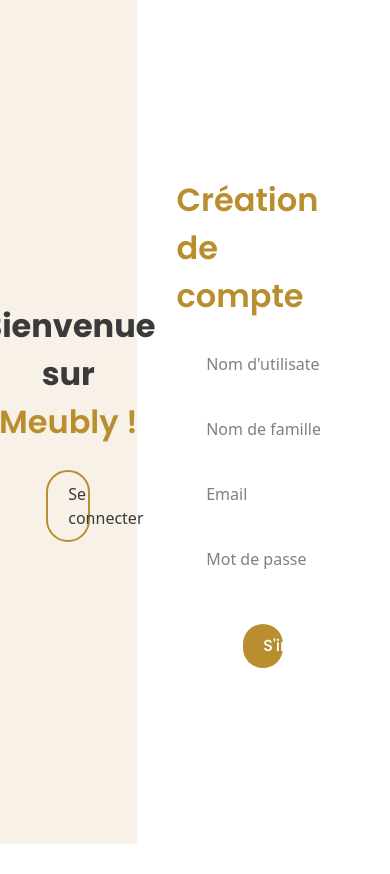
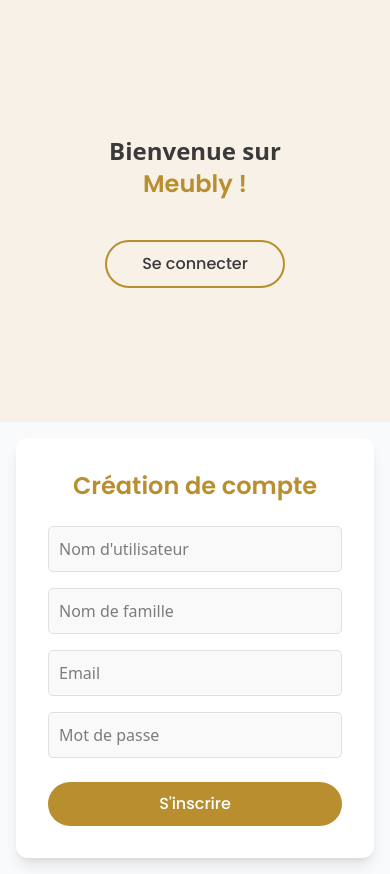
Before and after one commit to Sacha200/meubly, a Vue app in the folder meubly-front/: page /register in a window 390 px wide. Before the commit the page ends 844 px from the top, so only its background shows below. Built offline with nearby package versions, Linux system fonts and the light colour scheme; what @auth0/auth0-vue would draw is missing.

Commit message:
responsive_app

```diff
--- a/meubly-front/package.json
+++ b/meubly-front/package.json
@@ -19,9 +19,9 @@
   },
   "devDependencies": {
     "@vitejs/plugin-vue": "^5.2.1",
-    "autoprefixer": "^10.4.20",
+    "autoprefixer": "^10.4.21",
     "postcss": "^8.5.3",
-    "tailwindcss": "^4.0.9",
+    "tailwindcss": "^4.1.7",
     "vite": "^6.1.0"
   }
 }
--- a/meubly-front/src/clientapi.js
+++ b/meubly-front/src/clientapi.js
@@ -184,3 +184,54 @@
 }
  *
  */
+
+/**
+ * Ajoute un meuble aux favoris de l'utilisateur connecté
+ * @param {string} furniture_id - L'ID du meuble à ajouter
+ * @returns {Promise<object>} - Le favori ajouté
+ */
+export async function addFavorite(furniture_id) {
+  // Récupérer l'utilisateur connecté
+  const { data: { user }, error: userError } = await supabase.auth.getUser();
+  if (userError || !user) {
+    throw new Error("Utilisateur non connecté");
+  }
+
+  // Insérer dans la table Favoris
+  const { data, error } = await supabase
+    .from('Favoris')
+    .insert([
+      {
+        user_id: user_id,
+        furniture_id: furniture_id
+      }
+    ])
+    .select()
+    .single();
+
+  if (error) {
+    throw error;
+  }
+
+  return data;
+}
+
+export async function removeFavorite(furniture_id) {
+  const { data: { user }, error: userError } = await supabase.auth.getUser();
+  if (userError || !user) {
+    throw new Error("Utilisateur non connecté");
+  }
+
+  const { error } = await supabase
+    .from('Favoris')
+    .delete()
+    .eq('user_id', user_id)
+    .eq('furniture_id', furniture_id);
+
+  if (error) throw error;
+}
+
+export async function isUserLoggedIn() {
+  const { data: { user } } = await supabase.auth.getUser();
+  return !!user;
+}
--- a/meubly-front/src/components/Favoris/ListeFavoris.vue
+++ b/meubly-front/src/components/Favoris/ListeFavoris.vue
@@ -1,12 +1,14 @@
 <template>
-    <div class="container">
-        <h1 class="title-favoris my-6">Mes favoris</h1>
-        <div class="p-4  flex justify-center gap-4" style="margin-top: 30px;">
+    <div class="container mx-auto px-4">
+        <h1 class="title-favoris my-4 md:my-6">Mes favoris</h1>
+        <div
+          class="grid grid-cols-1 sm:grid-cols-2 lg:grid-cols-3 xl:grid-cols-4 gap-4 md:gap-6 justify-center max-w-6xl mx-auto"
+        >
             <ProductCard
                 v-for="product in products"
                 :key="product.id"
                 :product="product"
-                class="rounded-lg shadow-lg overflow-hidden flex-1"
+                class="rounded-lg shadow-lg overflow-hidden mx-auto w-full max-w-xs sm:max-w-sm"
             />
         </div>
     </div>
@@ -34,7 +36,7 @@
 
 <style scoped>
 .title-favoris {
-    font-size: 32px;
+    font-size: clamp(1.5rem, 3vw, 2rem);
     font-family: 'Poppins-Bold';
     color: #3A3A3A;
     margin-left: 10px;
--- a/meubly-front/src/components/Footer.vue
+++ b/meubly-front/src/components/Footer.vue
@@ -1,9 +1,9 @@
 <template>
-  <footer class="bg-[#F7F7F7] border-t border-[#DBDBDB] py-8">
-    <div class="container mx-auto flex justify-between">
-      <div>
-        <div class="text-lg font-bold">Meubly</div>
-        <p>400 University Drive Suite 200 Coral Gables, FL 33134 USA</p>
+  <footer class="bg-[#F7F7F7] border-t border-[#DBDBDB] py-6 md:py-8">
+    <div class="container mx-auto px-4 flex flex-col md:flex-row justify-between gap-6 md:gap-8">
+      <div class="space-y-3">
+        <div class="text-lg md:text-xl font-bold">Meubly</div>
+        <p class="text-sm md:text-base max-w-xs">400 University Drive Suite 200 Coral Gables, FL 33134 USA</p>
       </div>
       <div>
         <h4 class="font-bold">Links</h4>
@@ -14,7 +14,6 @@
           <li>Contact</li>
         </ul>
       </div>
-
     </div>
   </footer>
 </template>
--- a/meubly-front/src/components/Header.vue
+++ b/meubly-front/src/components/Header.vue
@@ -14,7 +14,11 @@
           </svg>
           Favoris
         </a>
+        <div v-if="isConnected" class="connected-status">
+          Connecté
+        </div>
         <router-link
+          v-else
           to="/login"
           class="login-button"
         >
@@ -26,10 +30,13 @@
 </template>
 
 <script>
+import { supabase } from '../supabase';
+
 export default {
   data() {
     return {
-      isFavorisOpen: false
+      isFavorisOpen: false,
+      isConnected: false
     };
   },
   methods: {
@@ -39,6 +46,16 @@
     goToFavoris() {
       this.$router.push('/favoris');
     }
+  },
+  async mounted() {
+    // Vérifie à l'initialisation
+    const { data: { user } } = await supabase.auth.getUser();
+    this.isConnected = !!user;
+
+    // Écoute les changements d'authentification
+    supabase.auth.onAuthStateChange((event, session) => {
+      this.isConnected = !!session?.user;
+    });
   }
 }
 </script>
@@ -69,7 +86,13 @@
   color: #3A3A3A;
 }
 
-
-
+.connected-status {
+  padding: 8px 16px;
+  background-color: #B88E2F;
+  color: white;
+  border-radius: 10px;
+  font-family: 'Poppins-Medium';
+  font-size: 14px;
+}
 
 </style>
--- a/meubly-front/src/views/RegisterPage.vue
+++ b/meubly-front/src/views/RegisterPage.vue
@@ -1,13 +1,18 @@
 <template>
-    <div class="register-page flex">
-        <div class="welcome-section flex flex-col items-center justify-center p-10">
-            <h1 class="text-center">Bienvenue sur <br/>
-              <span class="text-gold items-center">Meubly !</span></h1>
+  <div class="min-h-screen flex flex-col md:flex-row bg-gray-50">
+    <!-- Section bienvenue -->
+    <div class="w-full md:w-1/2 flex flex-col items-center justify-center bg-[#f8f1e7] p-8 md:p-10 h-full min-h-[50vh] md:min-h-screen">
+      <h1 class="text-center font-bold text-2xl md:text-3xl text-[#3A3A3A] mb-4">
+        Bienvenue sur <br />
+        <span class="text-gold">Meubly !</span>
+      </h1>
       <button @click="login" class="connect-button mt-6">Se connecter</button>
     </div>
-        <div class="form-section flex flex-col justify-center p-10 items-center">
-            <h2 class=" text-gold mb-6">Création de compte</h2>
-            <form @submit.prevent="handleRegister" class="flex flex-col space-y-4 form-input">
+    <!-- Section formulaire -->
+    <div class="w-full md:w-1/2 flex flex-col items-center justify-center p-4 md:p-10">
+      <div class="w-full max-w-md bg-white rounded-xl shadow-lg p-8">
+        <h2 class="text-gold mb-6 text-2xl font-semibold text-center">Création de compte</h2>
+        <form @submit.prevent="handleRegister" class="flex flex-col space-y-4">
           <div class="form-group">
             <input
               v-model="formData.username"
@@ -15,6 +20,7 @@
               placeholder="Nom d'utilisateur"
               @input="validateField('username')"
               required
+              class="input-field"
             />
             <span v-if="fieldErrors.username" class="error-message">
               {{ fieldErrors.username }}
@@ -26,8 +32,9 @@
               type="text"
               placeholder="Nom de famille"
               required
+              class="input-field"
             />
-                    <span v-if="fieldErrors.username" class="error-message">
+            <span v-if="fieldErrors.lastname" class="error-message">
               {{ fieldErrors.lastname }}
             </span>
           </div>
@@ -37,6 +44,7 @@
               type="email"
               placeholder="Email"
               required
+              class="input-field"
             />
             <span v-if="fieldErrors.email" class="error-message">
               {{ fieldErrors.email }}
@@ -48,14 +56,15 @@
               type="password"
               placeholder="Mot de passe"
               required
+              class="input-field"
             />
             <span v-if="fieldErrors.password" class="error-message">
               {{ fieldErrors.password }}
             </span>
           </div>
+          <button type="submit" class="submit-button mt-2">S'inscrire</button>
         </form>
-            <button type="submit" class="submit-button" @click="handleRegister">S'inscrire</button>
-
+      </div>
     </div>
   </div>
 </template>
@@ -175,53 +184,40 @@
           break;
         // Ajouter les autres cas...
       }
+    },
+    login() {
+      this.$router.push('/login');
     }
   }
 }
 </script>
 
 <style scoped>
-
-h1 {
-    font-family: 'Poppins-Bold';
-    font-size: 32px;
-    color: #3A3A3A;
-}
-
-
-.register-page {
-    height: 100vh;
-}
-
-.welcome-section {
-    background-color: #f8f1e7;
-    width: 35%;
-}
-
-.form-section {
-    width: 65%;
-}
-
-.form-input {
-   max-width: 100%;
-   width: 75%;
-}
-
 .text-gold {
   color: #B88E2F;
   font-family: 'Poppins-SemiBold';
-    font-size: 32px;
+}
+
+.input-field {
+  padding: 10px;
+  border: 1px solid #e0e0e0;
+  border-radius: 5px;
+  background-color: #f9f9f9;
+  width: 100%;
+  font-size: 1rem;
 }
 
 .connect-button {
   padding: 10px 20px;
-    width: 40%;
+  width: 180px;
   border: 2px solid #B88E2F;
   border-radius: 30px;
   background-color: transparent;
   color: #3A3A3A;
   cursor: pointer;
   transition: background-color 0.3s;
+  font-family: 'Poppins-Medium';
+  font-size: 16px;
 }
 
 .connect-button:hover {
@@ -229,63 +225,27 @@
   color: white;
 }
 
-.input-field {
-    padding: 10px;
-    border: 1px solid #e0e0e0;
-    border-radius: 5px;
-    background-color: #f9f9f9;
-}
-
 .submit-button {
   padding: 10px 20px;
-    width:20%;
+  width: 100%;
   background-color: #B88E2F;
   color: white;
   border-radius: 30px;
   cursor: pointer;
   transition: background-color 0.3s;
-    margin-top: 20px;
   font-family: 'Poppins-Medium';
   font-size: 16px;
+  border: none;
 }
 
 .submit-button:hover {
   background-color: #9c7a2a;
 }
 
-.login-container {
-    max-width: 400px;
-    margin: 0 auto;
-    padding: 20px;
-}
-
-.form-group {
-    margin-bottom: 15px;
-}
-
-input {
-    width: 100%;
-    padding: 8px;
-    margin-bottom: 10px;
-}
-
-button {
-    width: 100%;
-    padding: 10px;
-    background-color: #4CAF50;
-    color: white;
-    border: none;
-    border-radius: 4px;
-    cursor: pointer;
-}
-
-button:hover {
-    background-color: #45a049;
-}
-
 .error-message {
   color: red;
-    font-size: 0.8em;
-    margin-top: 5px;
+  font-size: 0.85em;
+  margin-top: 2px;
+  display: block;
 }
 </style>
--- /dev/null
+++ b/meubly-front/tailwind.config.js
@@ -0,0 +1,32 @@
+/** @type {import('tailwindcss').Config} */
+export default {
+  content: [
+    "./index.html",
+    "./src/**/*.{vue,js,ts,jsx,tsx}",
+  ],
+  theme: {
+    extend: {
+      screens: {
+        'sm': '640px',
+        'md': '768px',
+        'lg': '1024px',
+        'xl': '1280px',
+        '2xl': '1536px',
+      },
+      container: {
+        center: true,
+        padding: {
+          DEFAULT: '1rem',
+          sm: '2rem',
+          lg: '4rem',
+          xl: '5rem',
+          '2xl': '6rem',
+        },
+      },
+      fontFamily: {
+        sans: ['Poppins', 'sans-serif'],
+      },
+    },
+  },
+  plugins: [],
+}
```
Also changed, not shown: meubly-front/src/components/Detail/ProductDetail.vue (+34 -17 lines), meubly-front/src/components/Home/OurProducts.vue (+52 -1 lines), 1 other file (tests, documents, lock files or other folders). Lines whose indentation alone changed are shown as unchanged.
